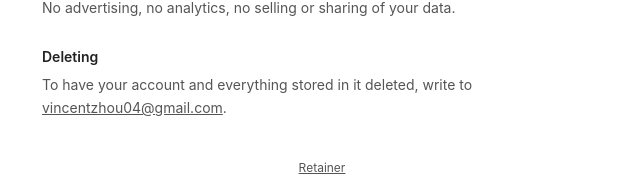
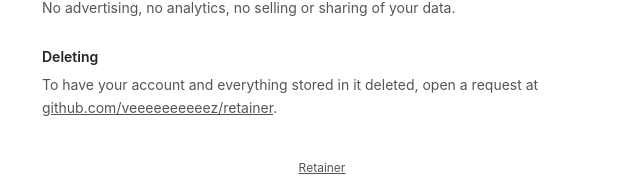
Before and after one commit to veeeeeeeeeez/retainer, a plain HTML site: page website/privacy/index.html in a window 1280 px wide. Shown: the part 547-723 px from the top of the page, without its empty margins (318-958 px from the left). Drawn offline with Linux system fonts and the light colour scheme.

Commit message:
Privacy page: ask for deletion through the repository
Co-Authored-By: Claude Fable 5.2 <noreply@anthropic.com>
Agent-Logs-Url: https://app.blob.cloud/s/9a512cad-0b8c-41c9-9afc-936416b90e0d/aecef3a7-e615-40c6-a45f-6ac49ee1d917

```diff
--- a/website/privacy/index.html
+++ b/website/privacy/index.html
@@ -38,7 +38,7 @@
   <p>No advertising, no analytics, no selling or sharing of your data.</p>
 
   <h2>Deleting</h2>
-  <p>To have your account and everything stored in it deleted, write to <a href="mailto:vincentzhou04@gmail.com">vincentzhou04@gmail.com</a>.</p>
+  <p>To have your account and everything stored in it deleted, open a request at <a href="https://github.com/veeeeeeeeeez/retainer/issues">github.com/veeeeeeeeeez/retainer</a>.</p>
 
   <footer><a href="../">Retainer</a></footer>
 </main>
```
